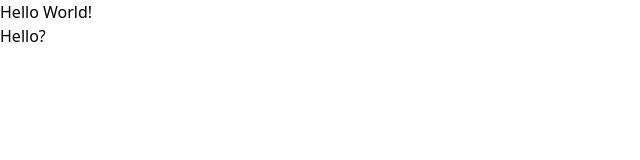
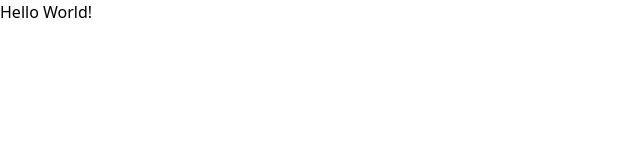
Before and after one commit to Carpe-Novum/realtor-clone-react, a Next.js app: page / in a window 1280 px wide. Shown: the top 160 px of the page, without its empty margins (0-640 px from the left). Built offline with nearby package versions, Linux system fonts and the light colour scheme.

Commit message:
Third commit

```diff
--- a/src/pages/index.tsx
+++ b/src/pages/index.tsx
@@ -8,7 +8,6 @@ export default function Home() {
       </Head>
 
       <h1>Hello World!</h1>
-      <p>Hello?</p>
     </>
   );
 }
```
